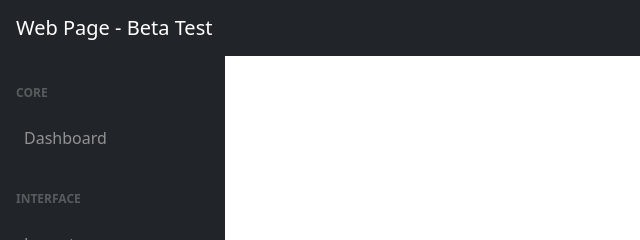
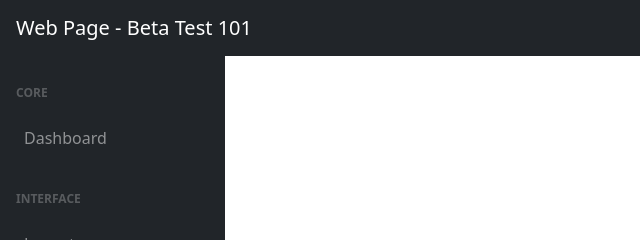
Before and after one commit to JunarDeseo/WebPageBootstrap101, a plain HTML site: page index.html in a window 1280 px wide. Shown: the top 240 px of the page, 0-640 px from the left. Drawn offline with Linux system fonts and the light colour scheme; files that its build step writes are made by us from their sources.

Commit message:
additional word in banner

```diff
--- a/index.html
+++ b/index.html
@@ -13,7 +13,7 @@
 <body class="sb-nav-fixed">
 	<nav class="sb-topnav navbar navbar-expand navbar-dark bg-dark">
 		<!-- Navbar Brand-->
-		<a class="navbar-brand ps-3" href="index.html">Web Page - Beta Test</a>
+		<a class="navbar-brand ps-3" href="index.html">Web Page - Beta Test 101</a>
 		<!-- Sidebar Toggle-->
 		<button class="btn btn-link btn-sm order-1 order-lg-0 me-4 me-lg-0" id="sidebarToggle" href="#!"><i class="fas fa-bars"></i></button>
 		<!-- Navbar Search-->
```
